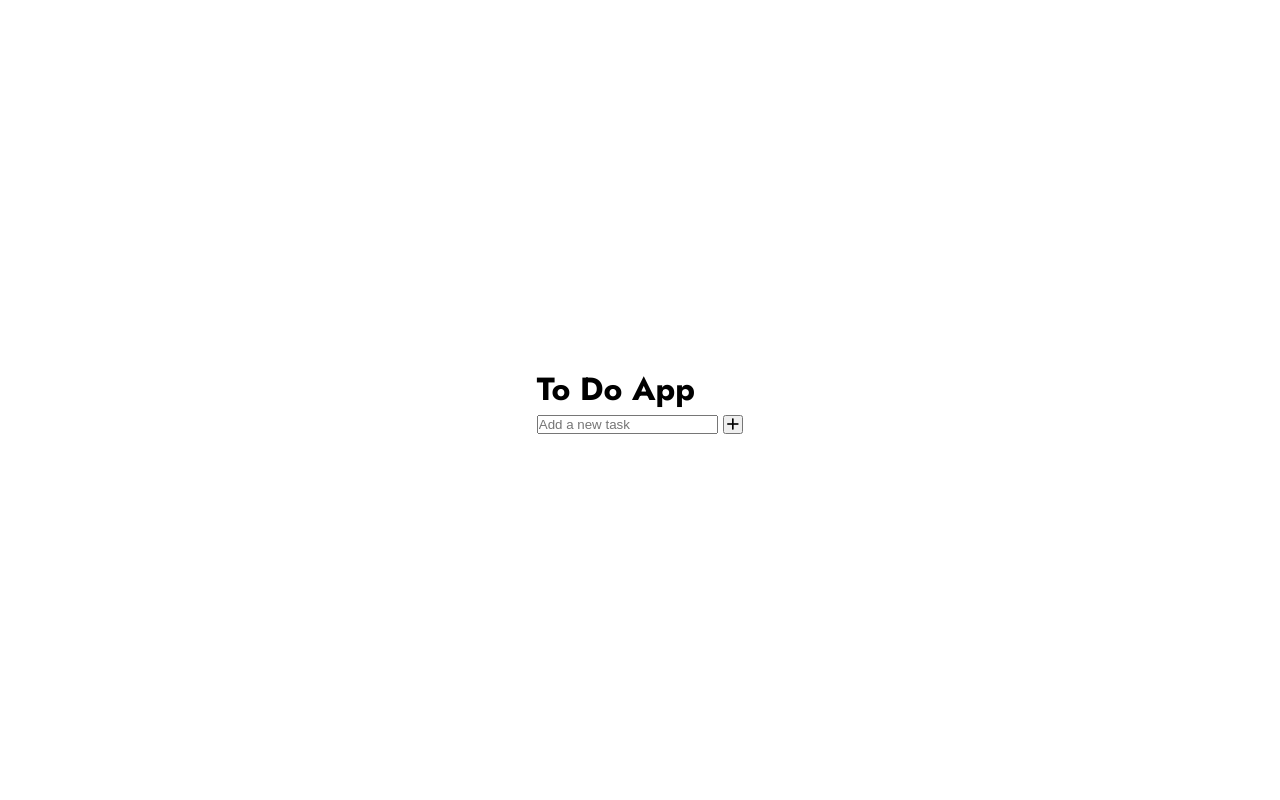
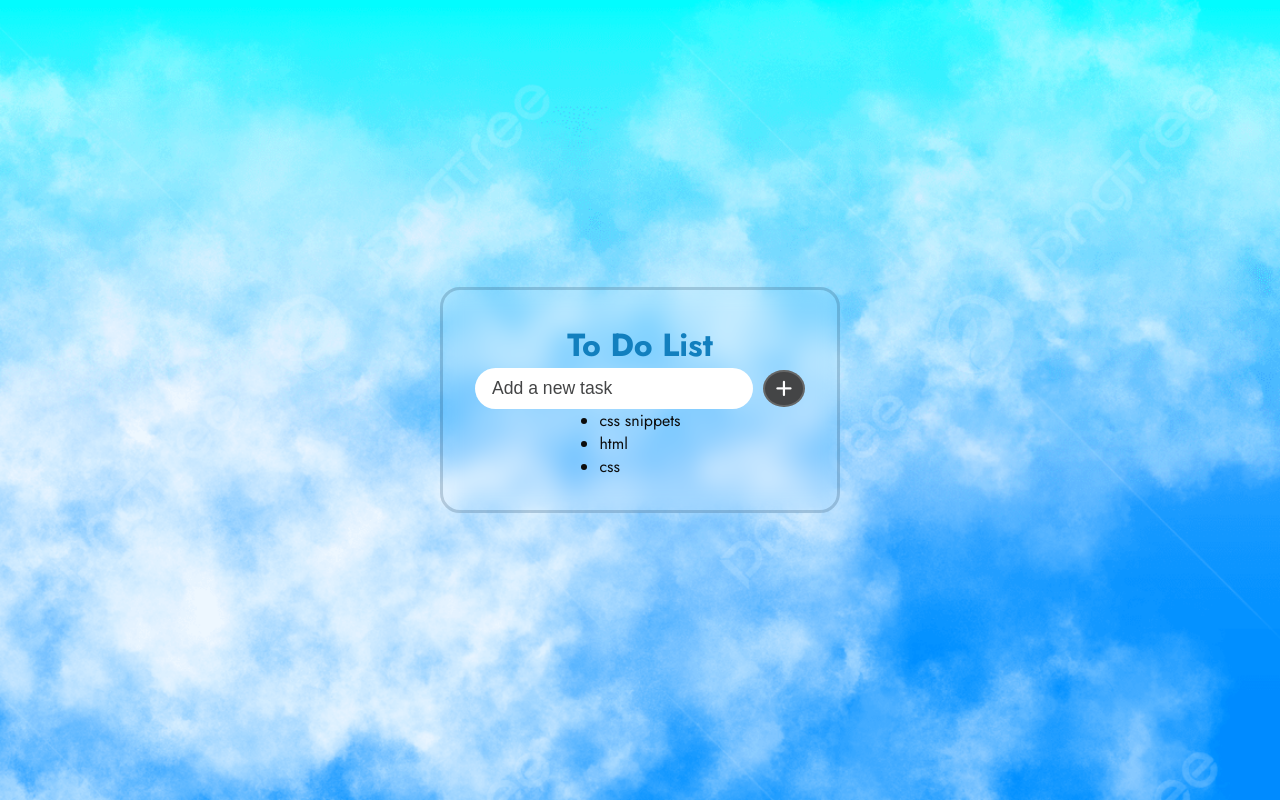
Before and after one commit to Komal-preet-Kaur/Listify, a plain HTML site: page index.html in a window 1280 px wide. Drawn offline with Linux system fonts and the light colour scheme; a web font is replaced by a local one.

Commit message:
html and css basic structure done

```diff
--- a/index.html
+++ b/index.html
@@ -3,21 +3,29 @@
 <head>
     <meta charset="UTF-8">
     <meta name="viewport" content="width=device-width, initial-scale=1.0">
-    <title>To-do App</title>
+    <title>Listify</title>
     <link rel="stylesheet" href="style.css">
     <link rel="stylesheet" href="https://cdnjs.cloudflare.com/ajax/libs/font-awesome/7.0.0/css/all.min.css"
     integrity="sha512-DxV+EoADOkOygM4IR9yXP8Sb2qwgidEmeqAEmDKIOfPRQZOWbXCzLC6vjbZyy0vPisbH2SyW27+ddLVCN+OMzQ==" crossorigin="anonymous" referrerpolicy="no-referrer" />
 </head>
 <body>
+    <!-- <h1 class="heading">TO-DO APP</h1> -->
     <div class="container">
+
         <div class="todo-app">
-            <h1>To Do App</h1>
+            <h1 >To Do List</h1>
             <form class="input-area">
                 <input type="text" id="task-input" placeholder="Add a new task">
+                <!-- plus-btn -->
                 <button type="submit" id="add-text-btn"><i class="fa-solid fa-plus"></i></button>
             </form>
             <div class="todos-container">
-                <ul id="task-list"></ul>
+                <ul id="task-list">
+                    <li>css snippets</li>
+                    <li>html</li>
+                    <li>css</li>
+
+                </ul>
 
             </div>
         </div>
--- a/style.css
+++ b/style.css
@@ -10,8 +10,87 @@ body{
     justify-content:center;
     align-items: center;
     min-height: 100vh;
-    /* background:url(image.png) no-repeat center center/cover; */
+    /* background-color:rgb(47, 142, 180); */
+    background:url(background.jpg) no-repeat center center/cover;
 }
-.todos-container{
-    background-color: red;
+.heading{
+    margin-top: 0;
+    align-items:center;
+
 }
+.container{
+    display: flex;
+    justify-content: center;
+    align-items: center;
+    width: 100%;
+    height: 100%;
+    padding: 0 20px;
+
+
+}
+.todo-app{
+
+    width:100%;
+    max-width: 400px;
+    padding: 2rem;
+    display: flex;
+    align-items: center;
+    justify-content: center;
+    flex-direction: column;
+    color: #0c0c0c;
+    border-radius: 20px;
+    box-shadow: 0 0 1;
+    border:3px solid rgba(5, 36, 61, 0.18);
+    backdrop-filter: blur(10px);
+}
+.todo-app h1{
+    font-size: 2rem;
+    color: rgb(18, 127, 190);
+
+}
+.input-area{
+    display: flex;
+    justify-content: space-between;
+    align-items: center;
+    width: 100%;
+}
+.input-area input{
+    flex:1;
+    padding: 10px 17px;
+    font-size: 1.1rem;
+    border: none;
+    outline: none;
+    border-radius: 22px;
+    /* background-color: rgb(26, 130, 226); */
+    color: rgb(18, 127, 190);
+
+}
+.input-area input::placeholder{
+    color: rgb(68, 69, 70);
+}
+.input-area button{
+    display: flex;
+    align-items: center;
+    justify-content: center;
+    margin-left: 10px;
+    padding:8px;
+    border-radius: 50%;
+    color: #fff;
+    font-size: 1.1rem;
+    background-color: rgb(68, 69, 70);
+    border: 2px solid rgba(255,255,255,0.18);
+    cursor: pointer;
+    transition: all 0.2 ease;
+}
+.input-area button:hover{
+    transform: scale(1.1);
+    background-color: pink;
+}
+.todo-container{
+    display: flex;
+    align-items: center;
+    justify-content: center;
+}
+#task-list{
+    width: 100%;
+}
```
Also changed, not shown: background.jpg (added).
